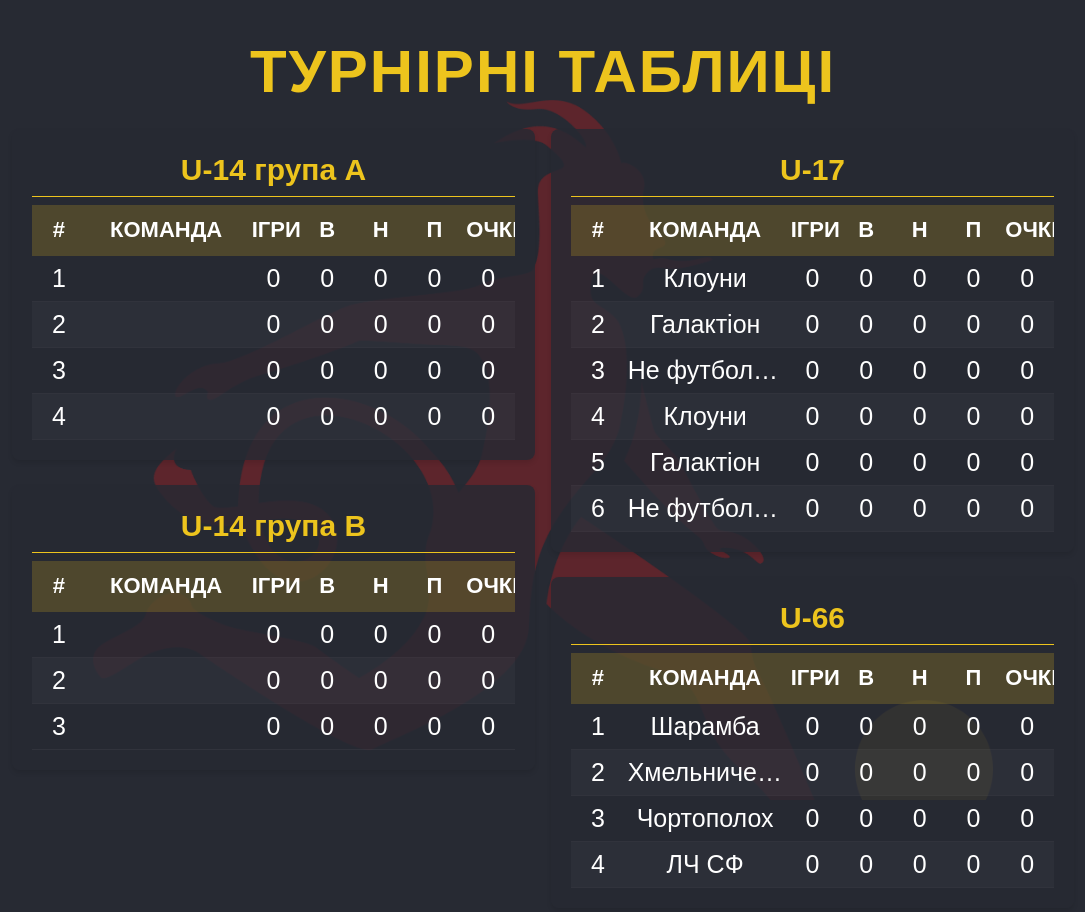
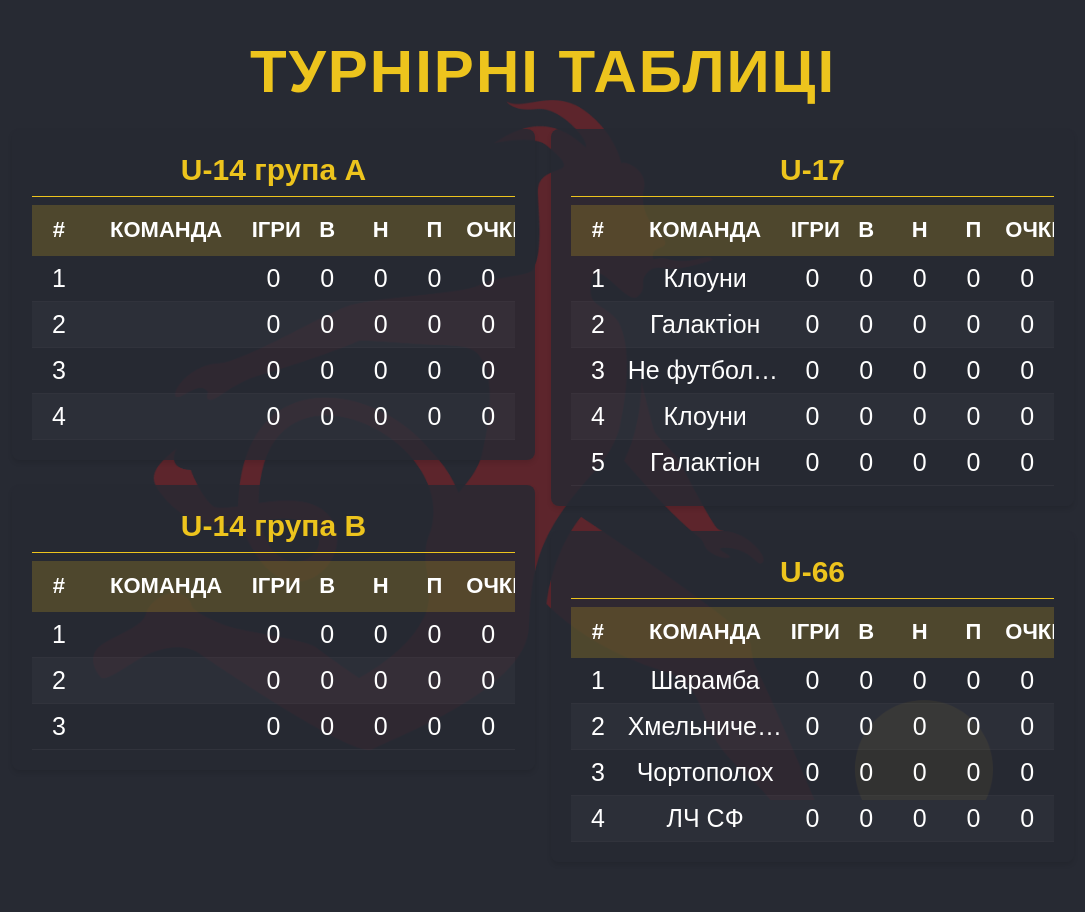
Before and after one commit to DemiaKo/Kubok-Blyznytsi, a website: page 2scr.html in a window 1280 px wide. Shown: the whole page, without its empty margins (97-1182 px from the left). Drawn offline with Linux system fonts and the light colour scheme; no server answers.

Commit message:
dqwaD5432132132132

```diff
--- a/2scr.html
+++ b/2scr.html
@@ -184,15 +184,6 @@
                                 <td>0</td>
                                 <td>0</td>
                             </tr>
-                            <tr>
-                                <td>6</td>
-                                <td class="team-column">Не футболісти</td>
-                                <td>0</td>
-                                <td>0</td>
-                                <td>0</td>
-                                <td>0</td>
-                                <td>0</td>
-                            </tr>
                         </tbody>
                     </table>
                 </div>
```
